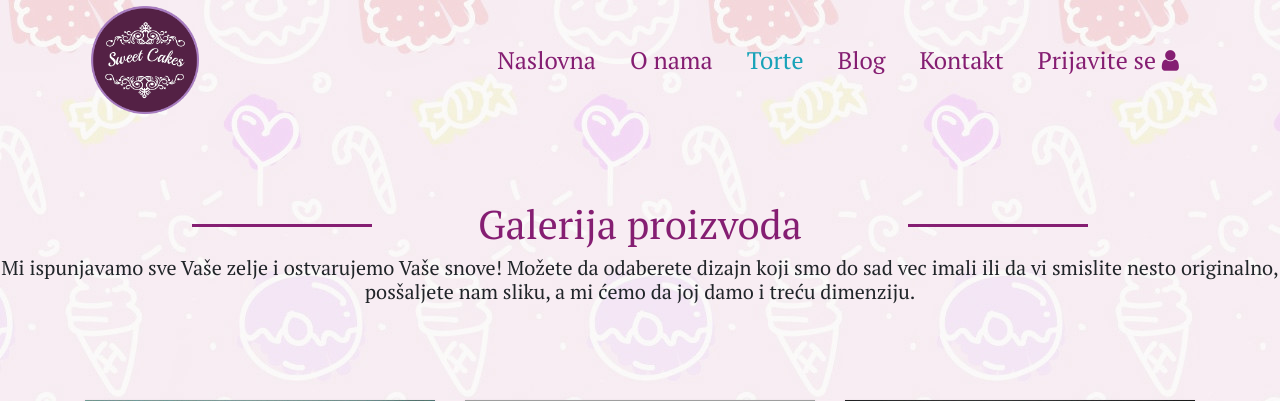
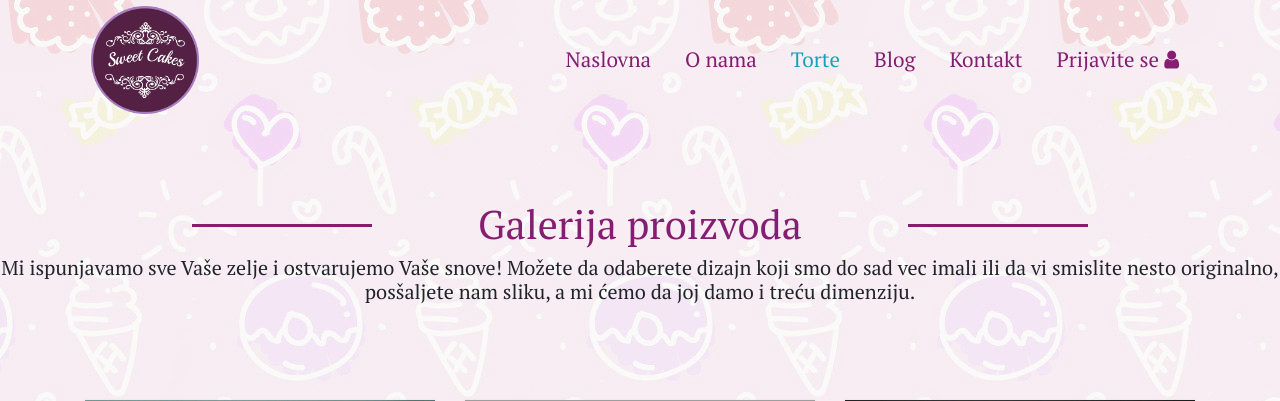
Before and after one commit to anin18/anin18.github.io, a PHP site: page /zavrsniProjekat/cakes.html in a window 1280 px wide. Shown: the top 401 px of the page. Run offline with PHP 8.4, Linux system fonts and the light colour scheme; grey boxes are pictures that could not be loaded.

Commit message:
nav-link size changed

```diff
--- a/css/responsive.css
+++ b/css/responsive.css
@@ -66,7 +66,7 @@
     }
     .nav-item .nav-link{
       text-decoration-style: double;
-      font-size:1.4rem;
+      font-size:1.3rem;
     }
     .submenu-item{
         border-bottom: 2px solid lightgrey !important;
@@ -167,10 +167,6 @@ main.blog-main{
     *{
         font-size: 16px;
     }
-
-   .nav-item .nav-link{
-      font-size: 1.5rem;
-    }
     .submenu{
       left: -260%;
       width: 600px;
```
